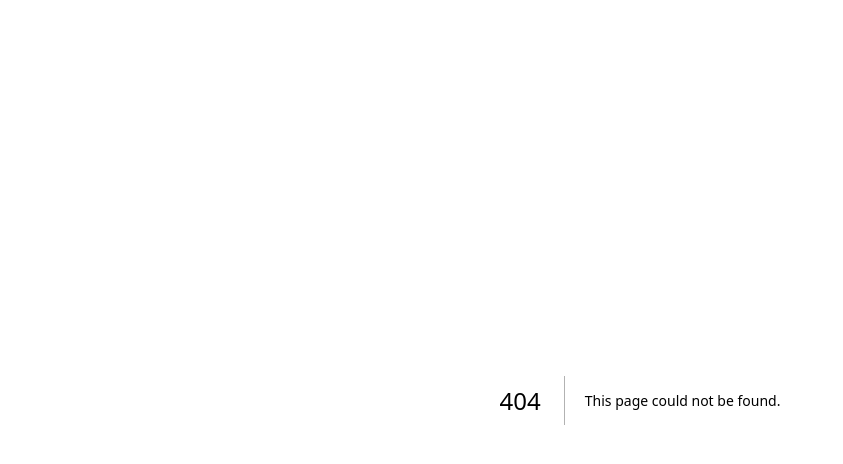
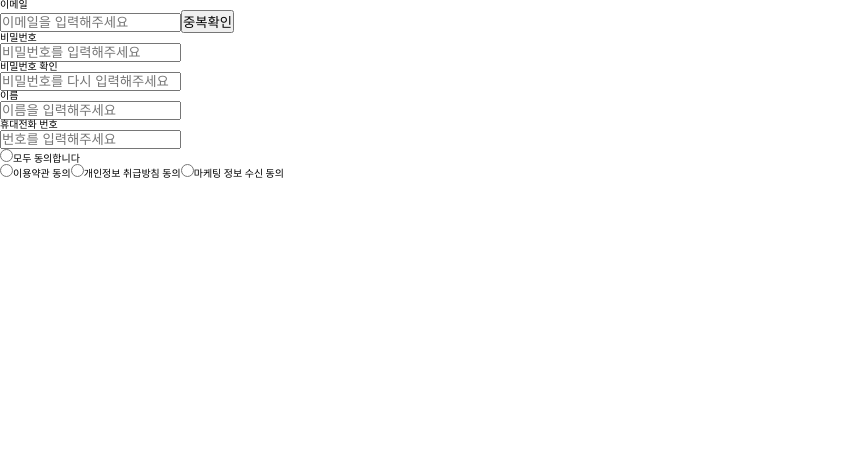
Before and after one commit to SOPT-SOPHY/SOPHY-Client, a Next.js app: page /auth/signup in a window 1280 px wide. Before the commit this address had no page. Shown: the top 464 px of the page, without its empty margins (0-843 px from the left). Built offline with nearby package versions, Linux system fonts and the light colour scheme.

Commit message:
feat: 회원가입 약관 동의 기능

```diff
--- a/package.json
+++ b/package.json
@@ -15,6 +15,7 @@
     "axios": "^1.4.0",
     "eslint": "^8.43.0",
     "eslint-config-next": "13.4.7",
+    "js-cookie": "^3.0.5",
     "next": "13.4.7",
     "react": "^18.2.0",
     "react-dom": "18.2.0",
--- /dev/null
+++ b/pages/auth/signup/index.tsx
@@ -0,0 +1,80 @@
+import React, { useState } from 'react';
+
+const index = () => {
+  const [allAgreed, setAllAgreed] = useState(false);
+  const [termsAgreed, setTermsAgreed] = useState(false);
+  const [privacyAgreed, setPrivacyAgreed] = useState(false);
+  const [marketingAgreed, setMarketingAgreed] = useState(false);
+
+  const handleAllAgree = () => {
+    setAllAgreed(!allAgreed);
+    setTermsAgreed(!allAgreed);
+    setPrivacyAgreed(!allAgreed);
+    setMarketingAgreed(!allAgreed);
+  };
+
+  const handleTermsAgree = () => {
+    setTermsAgreed(!termsAgreed);
+    setAllAgreed(false);
+  };
+
+  const handlePrivacyAgree = () => {
+    setPrivacyAgreed(!privacyAgreed);
+    setAllAgreed(false);
+  };
+
+  const handleMarketingAgree = () => {
+    setMarketingAgreed(!marketingAgreed);
+    setAllAgreed(false);
+  };
+
+  return (
+    <div>
+      <div>이메일</div>
+      <input placeholder="이메일을 입력해주세요" />
+      <button>중복확인</button>
+      <div>비밀번호</div>
+      <input placeholder="비밀번호를 입력해주세요" />
+      <div>비밀번호 확인</div>
+      <input placeholder="비밀번호를 다시 입력해주세요" />
+      <div>이름</div>
+      <input placeholder="이름을 입력해주세요" />
+      <div>휴대전화 번호</div>
+      <input placeholder="번호를 입력해주세요" />
+      <div>
+        <label>
+          <input type="radio" checked={allAgreed} onClick={handleAllAgree} />
+          모두 동의합니다
+        </label>
+        <div>
+          <label>
+            <input
+              type="radio"
+              checked={termsAgreed}
+              onClick={handleTermsAgree}
+            />
+            이용약관 동의
+          </label>
+          <label>
+            <input
+              type="radio"
+              checked={privacyAgreed}
+              onClick={handlePrivacyAgree}
+            />
+            개인정보 취급방침 동의
+          </label>
+          <label>
+            <input
+              type="radio"
+              checked={marketingAgreed}
+              onClick={handleMarketingAgree}
+            />
+            마케팅 정보 수신 동의
+          </label>
+        </div>
+      </div>
+    </div>
+  );
+};
+
+export default index;
```
Also changed, not shown: pages/auth/index.tsx (added, +25 -0 lines), pages/auth/login/index.tsx (added, +18 -0 lines), .eslintrc.json, 1 other file (tests, documents, lock files or other folders).
